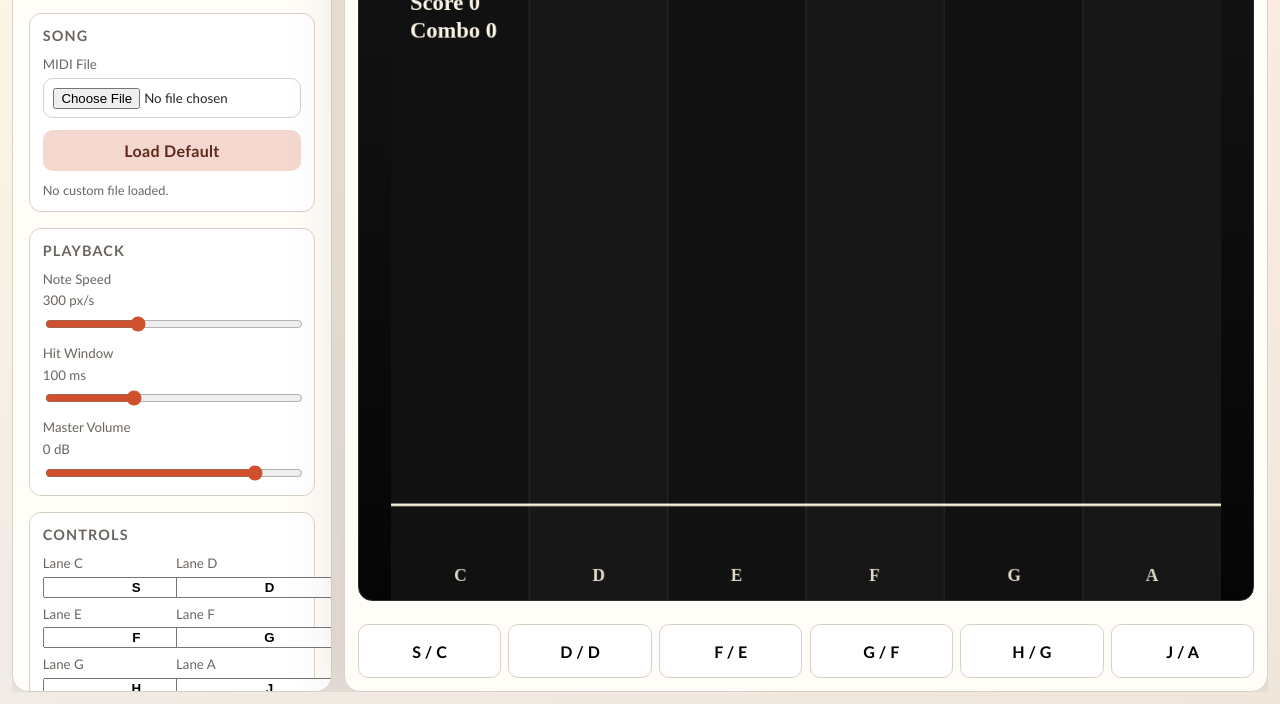
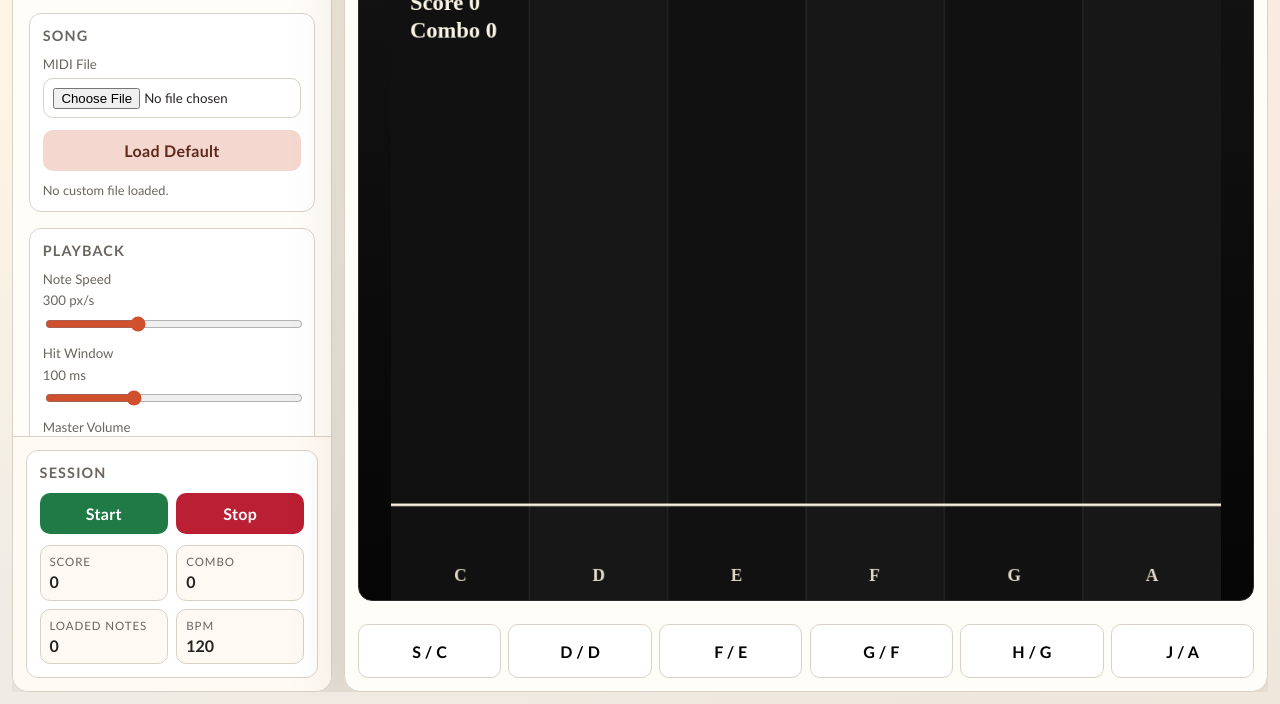
Before and after one commit to Farl/midi_rhythm_game_concept, a plain HTML site: page index.html in a window 1280 px wide. Shown: the part 96-800 px from the top of the page. Drawn offline with nearby package versions, Linux system fonts and the light colour scheme; no server answers.

Commit message:
Fix control panel overflow and keep session controls visible

```diff
--- a/index.html
+++ b/index.html
@@ -64,6 +64,12 @@
       min-height: 0;
     }
 
+    .editor-panel {
+      display: grid;
+      grid-template-rows: auto minmax(0, 1fr) auto;
+      min-height: 0;
+    }
+
     .editor-header {
       padding: 1rem;
       background: linear-gradient(135deg, #fef4df 0%, #fee5da 100%);
@@ -89,6 +95,14 @@
       gap: 1rem;
       overflow: auto;
       min-height: 0;
+      align-content: start;
+      overscroll-behavior: contain;
+    }
+
+    .editor-footer {
+      border-top: 1px solid var(--border);
+      background: #fffaf3;
+      padding: 0.8rem;
     }
 
     .section {
@@ -363,7 +377,7 @@
 </head>
 <body>
   <main class="layout">
-    <aside class="panel">
+    <aside class="panel editor-panel">
       <header class="editor-header">
         <h2 class="editor-title">Editor</h2>
         <p class="editor-subtitle">Tune timing and control behavior live.</p>
@@ -406,8 +420,10 @@
             </div>
           </div>
         </section>
+      </div>
 
-        <section class="section">
+      <section class="editor-footer">
+        <section class="section" style="margin: 0;">
           <h2>Session</h2>
           <div class="btn-row">
             <button class="btn btn-primary" id="start-button" type="button">Start</button>
@@ -432,7 +448,7 @@
             </div>
           </div>
         </section>
-      </div>
+      </section>
     </aside>
 
     <section class="panel stage">
```
